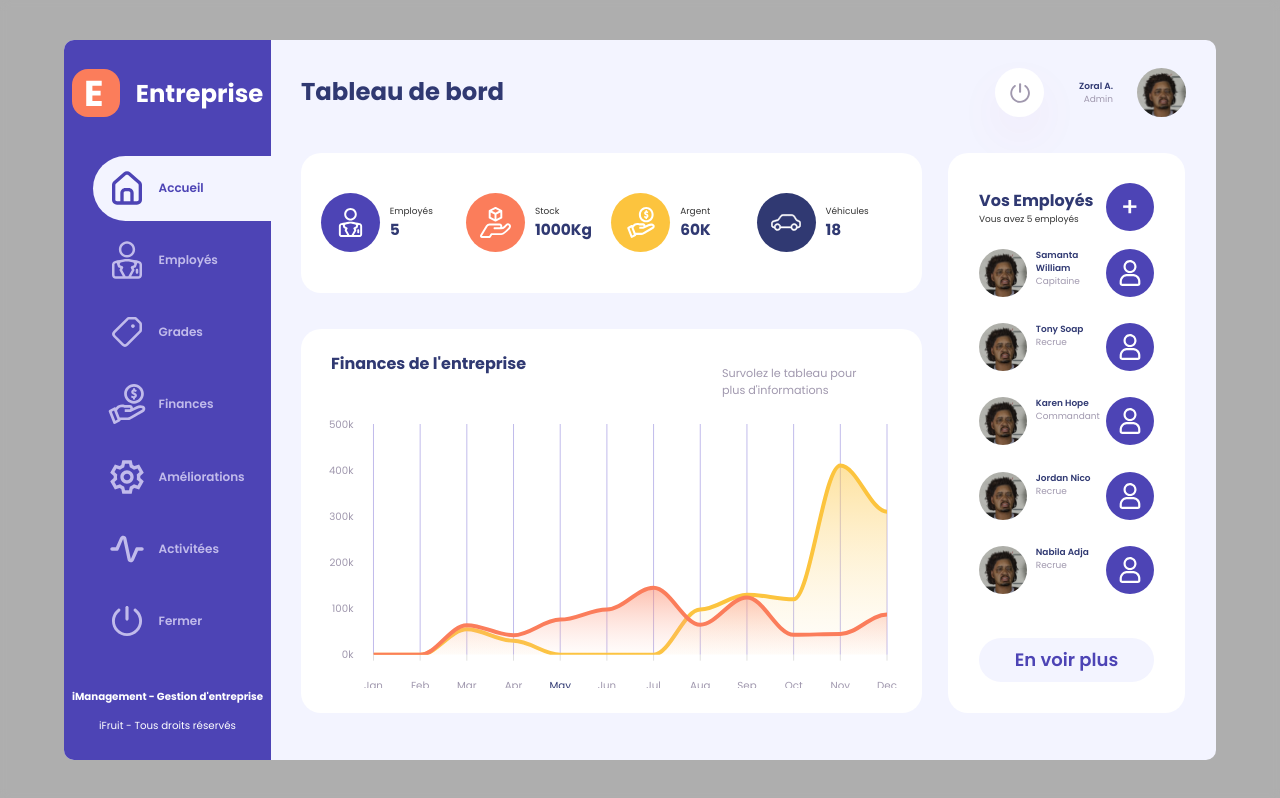
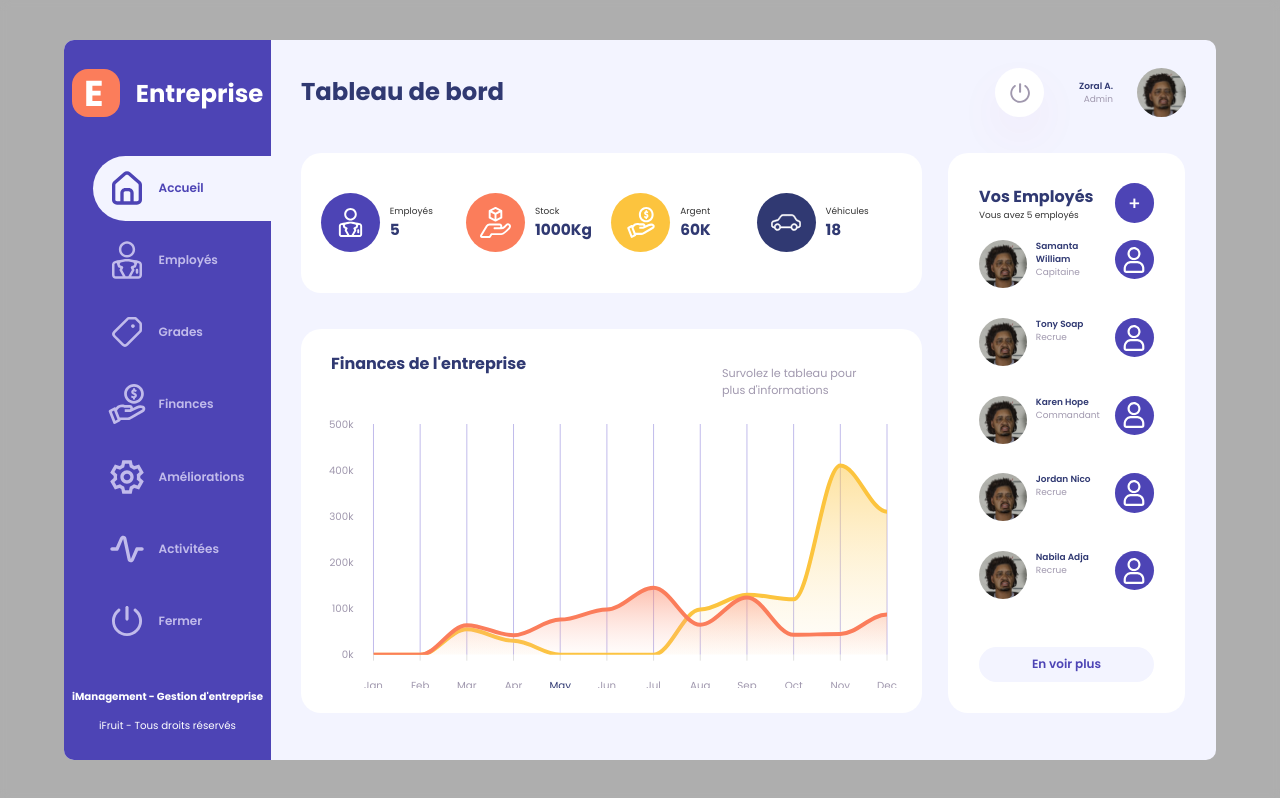
Before and after one commit to Tryade-projects/triade-dashboard, a React (Vite) app: page / in a window 1280 px wide. Built offline with nearby package versions, Linux system fonts and the light colour scheme.

Commit message:
Small forget

```diff
--- a/src/components/ButtonSeeMore/_buttonSeeMore.scss
+++ b/src/components/ButtonSeeMore/_buttonSeeMore.scss
@@ -7,7 +7,7 @@
         width: 100%;
         padding: 5% 0;
         color: $colorPurple;
-        font-size: 18px;
+        font-size: 0.94vw;
         font-weight: 600;
         transition: all ease-out .2s;
         @include transitionOutHover
--- a/src/components/RoundButtonAdd/_roundButtonAdd.scss
+++ b/src/components/RoundButtonAdd/_roundButtonAdd.scss
@@ -1,10 +1,10 @@
 .roundButtonAdd{
     background-color: $colorPurple;
     color: $colorWhite;
-    font-size: 26px;
+    font-size: 1.45vw;
     font-weight: 500;
-    width: 48px;
-    height: 48px;
+    width: 4.903vh;
+    height: 4.903vh;
     border-radius: 40px;
     @include transitionOutHover;
 }
--- a/src/components/RoundButtonEmployee/_roundButtonEmployee.scss
+++ b/src/components/RoundButtonEmployee/_roundButtonEmployee.scss
@@ -1,7 +1,7 @@
 .roundButtonEmployee{
     background-color: $colorPurple;
-    width: 48px;
-    height: 48px;
+    width: 4.903vh;
+    height: 4.903vh;
     border-radius: 50%;
     display: flex;
     justify-content: center;
```
